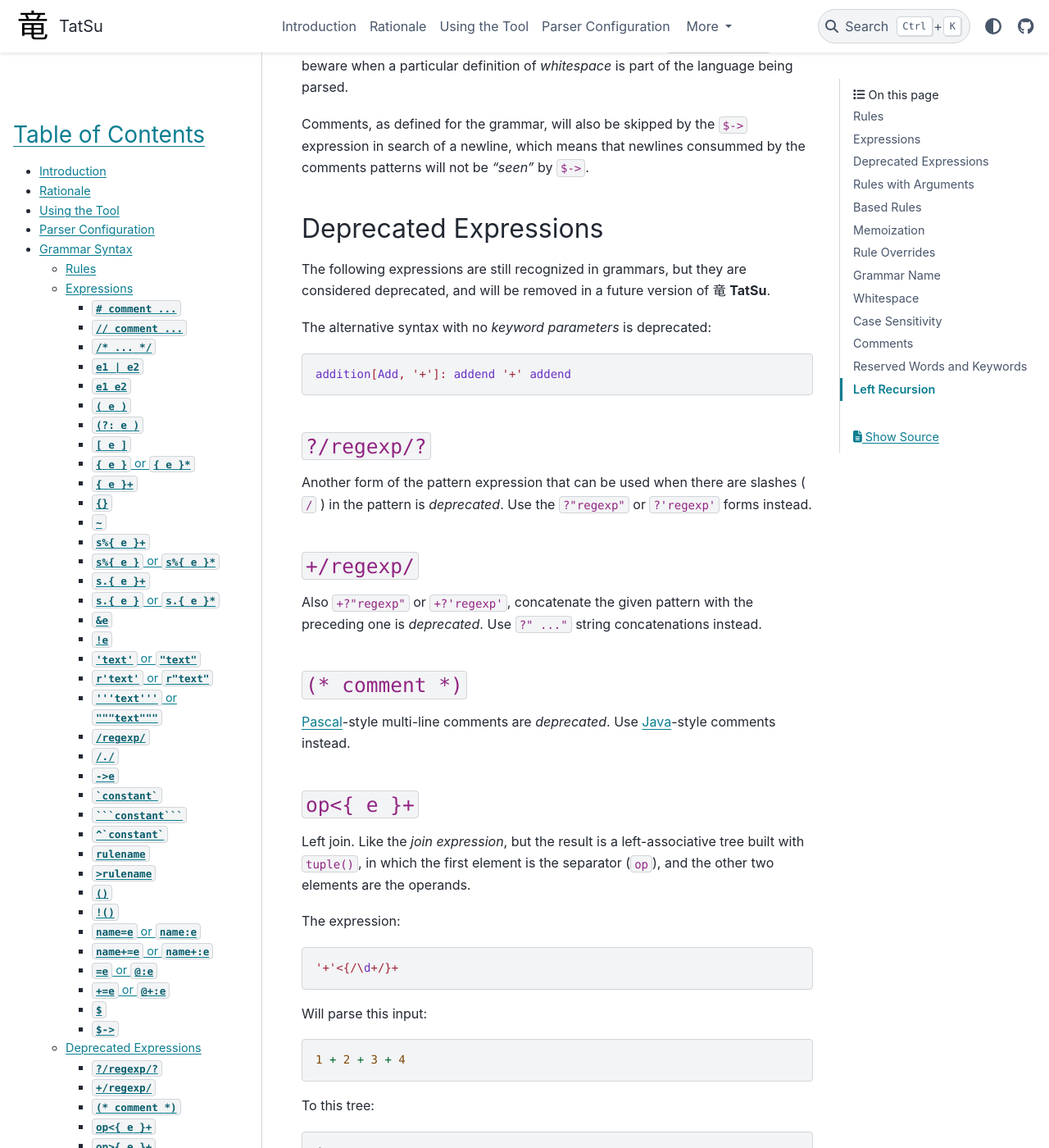
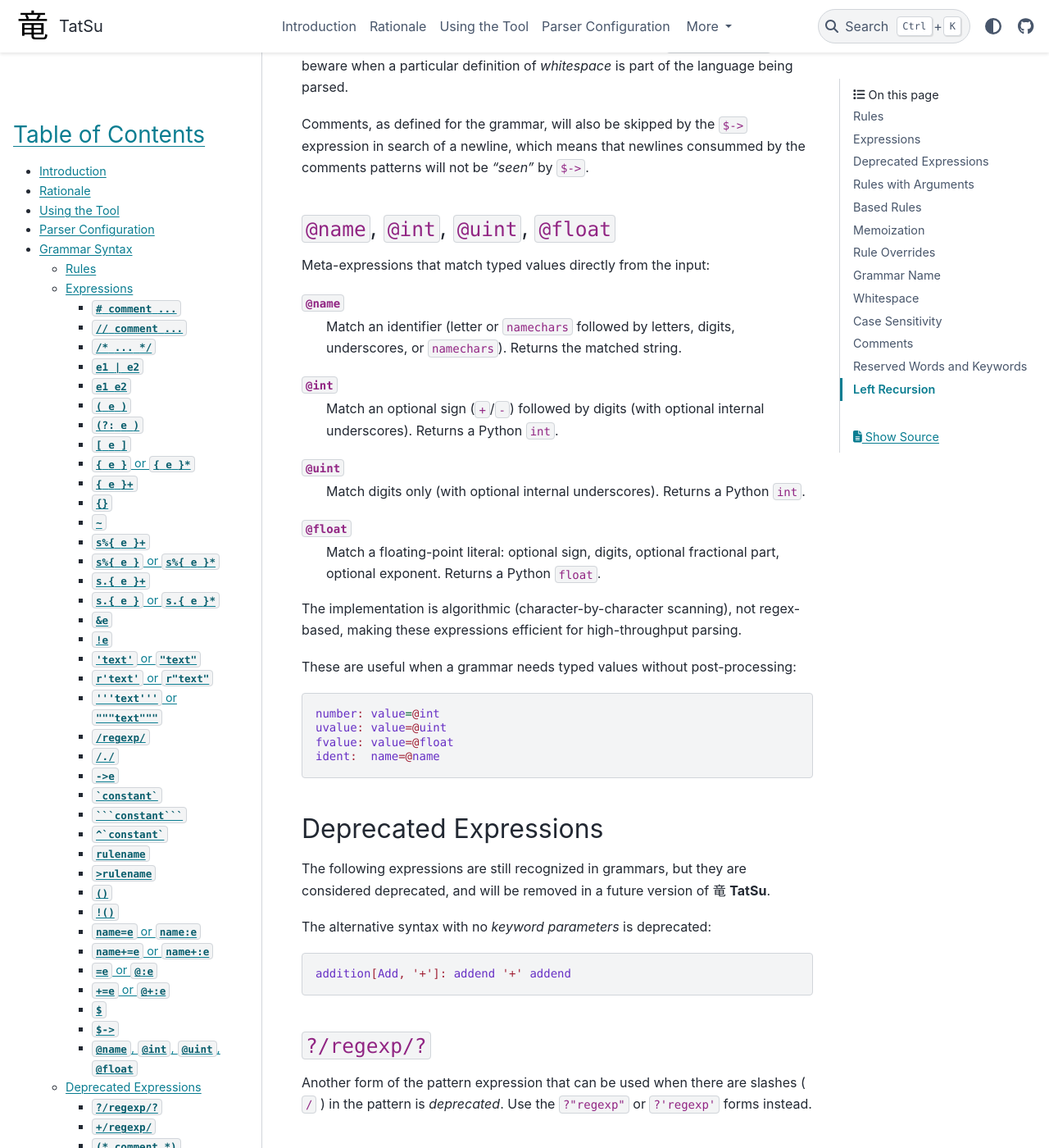
Before and after one commit to neogeny/TatSu, a Sphinx documentation site: the page built from docs/syntax.rst, in a window 1280 px wide and 1400 px high, scrolled down 11190 px. Shown: the whole window at 82% size. Built offline with Sphinx 7.4.7 and the PyData theme 0.15.4, drawn with Linux system fonts in a browser that asks for light colours; pages that are not in the unit, such as notebooks, are missing from menus; some of the changed text lies outside the part shown.

Commit message:
[doc] document the new @meta syntax

```diff
--- a/docs/syntax.rst
+++ b/docs/syntax.rst
@@ -577,6 +577,41 @@ The ``$->`` (EOL) expression will consume the whitespace up to and including the
 Comments, as defined for the grammar, will also be skipped by the ``$->`` expression in search of a newline, which means that newlines consummed by the comments patterns will not be *"seen"* by ``$->``.
 
 
+``@name``, ``@int``, ``@uint``, ``@float``
+^^^^^^^^^^^^^^^^^^^^^^^^^^^^^^^^^^^^^^^^^^
+
+Meta-expressions that match typed values directly from the input:
+
+``@name``
+    Match an identifier (letter or ``namechars`` followed by letters,
+    digits, underscores, or ``namechars``). Returns the matched string.
+
+``@int``
+    Match an optional sign (``+``/``-``) followed by digits (with
+    optional internal underscores). Returns a Python ``int``.
+
+``@uint``
+    Match digits only (with optional internal underscores). Returns a
+    Python ``int``.
+
+``@float``
+    Match a floating-point literal: optional sign, digits, optional
+    fractional part, optional exponent. Returns a Python ``float``.
+
+The implementation is algorithmic (character-by-character scanning), not
+regex-based, making these expressions efficient for high-throughput parsing.
+
+These are useful when a grammar needs typed values without post-processing:
+
+.. code:: ebnf
+    :force:
+
+    number: value=@int
+    uvalue: value=@uint
+    fvalue: value=@float
+    ident:  name=@name
+
+
 Deprecated Expressions
 ~~~~~~~~~~~~~~~~~~~~~~
 
@@ -614,6 +649,15 @@ instead.
 
 `Pascal`_-style multi-line comments are *deprecated*. Use `Java`_-style
 comments instead.
+
+
+``@e`` (bare ``@`` as override)
+^^^^^^^^^^^^^^^^^^^^^^^^^^^^^^^
+
+The use of a bare ``@`` as the override operator is **removed** as of
+|TatSu| v5.21.1, because the ``@`` prefix is now used for
+meta-expressions (``@name``, ``@int``, ``@uint``, ``@float``).
+Use ``@:e`` or ``=e`` instead.
 
 
 ``op<{ e }+``
```
Also changed, not shown: docs/changelog/CHANGELOG_v5.21.1.md (+17 -3 lines).
